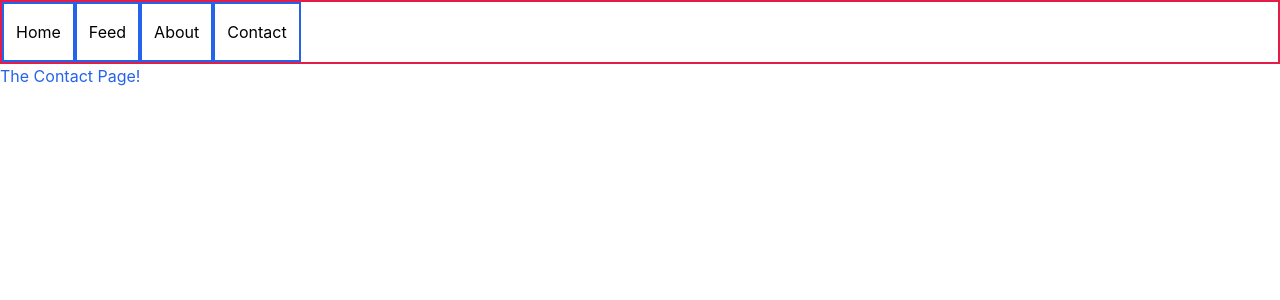
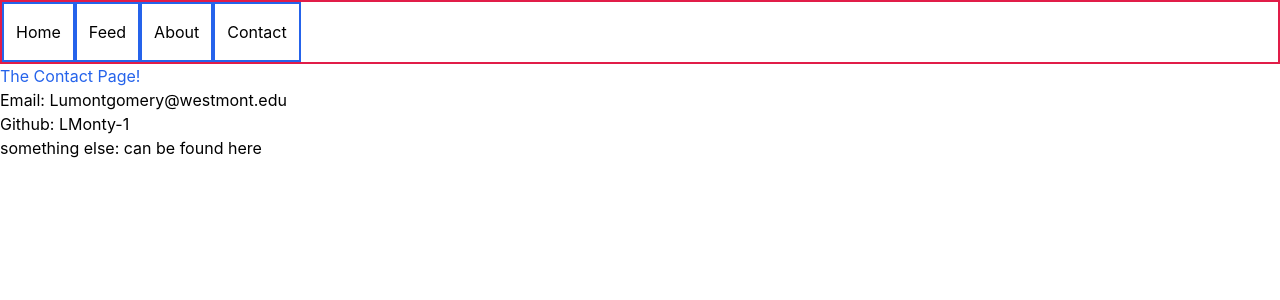
Before and after one commit to LMonty-1/personal-site, a Next.js app: page /contact in a window 1280 px wide. Shown: the top 300 px of the page. Built offline with nearby package versions, Linux system fonts and the light colour scheme.

Commit message:
contact text

```diff
--- a/pages/contact.js
+++ b/pages/contact.js
@@ -7,6 +7,13 @@ function ContactPage() {
 			<div class="text-blue-600">
 				<h1> The Contact Page! </h1>
 			</div>
+			<div>
+				<ul>
+					<li> Email: Lumontgomery@westmont.edu</li>
+					<li> Github: LMonty-1 </li>
+					<li> something else: can be found here </li>
+				</ul>
+			</div>
 		</>
 	);
 }
```
